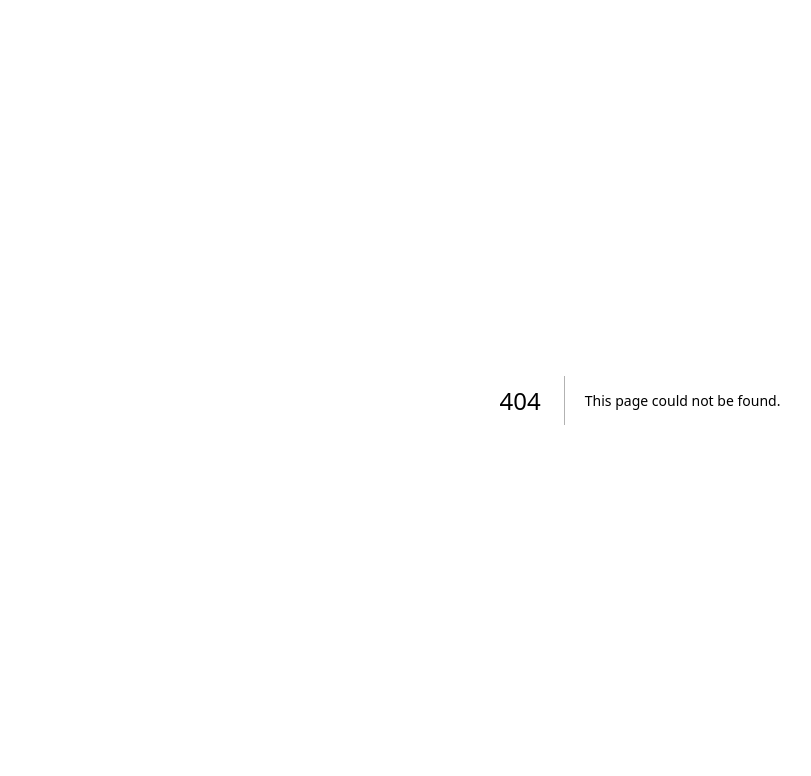
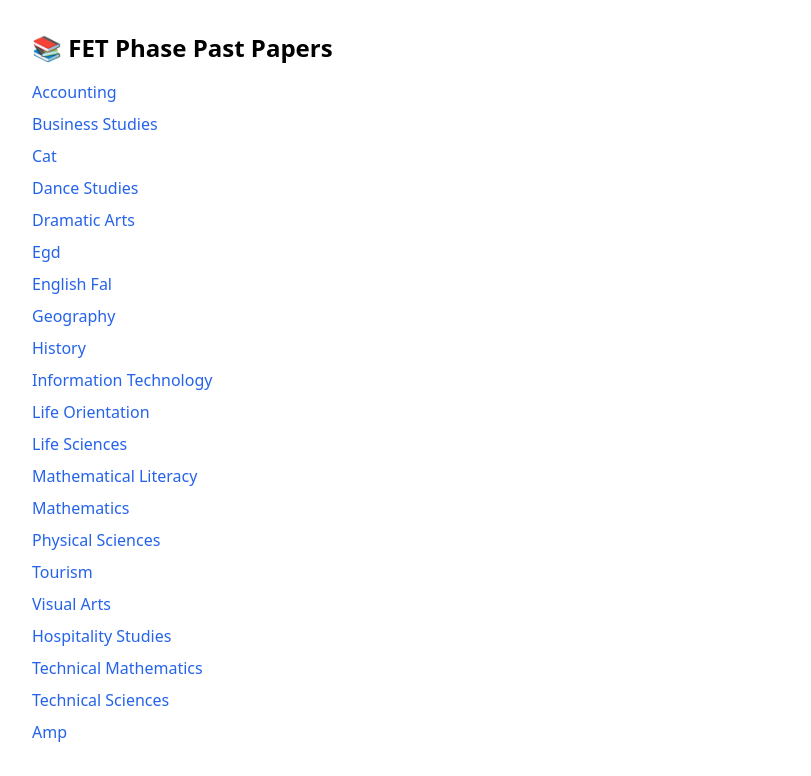
Before and after one commit to motlatsomaake999/AZANIA-LEARNING-HUB, a Next.js app: page /fet-phase in a window 1280 px wide. Before the commit this address had no page. Shown: the top 776 px of the page, without its empty margins (0-811 px from the left). Built offline with nearby package versions, Linux system fonts and the light colour scheme.

Commit message:
Add subject list and dynamic FET phase paper viewer

```diff
--- /dev/null
+++ b/src/pages/fet-phase.js
@@ -0,0 +1,44 @@
+import Link from "next/link";
+
+const subjects = [
+  "accounting",
+  "business-studies",
+  "cat",
+  "dance-studies",
+  "dramatic-arts",
+  "egd",
+  "english-fal",
+  "geography",
+  "history",
+  "information-technology",
+  "life-orientation",
+  "life-sciences",
+  "mathematical-literacy",
+  "mathematics",
+  "physical-sciences",
+  "tourism",
+  "visual-arts",
+  "hospitality-studies",
+  "technical-mathematics",
+  "technical-sciences",
+  "amp",
+];
+
+export default function FETPhase() {
+  return (
+    <div className="p-8">
+      <h1 className="text-2xl font-bold mb-4">📚 FET Phase Past Papers</h1>
+      <ul className="space-y-2">
+        {subjects.map((subject) => (
+          <li key={subject}>
+            <Link href={`/fet-phase/${subject}`}>
+              <span className="text-blue-600 hover:underline capitalize">
+                {subject.replace(/-/g, " ")}
+              </span>
+            </Link>
+          </li>
+        ))}
+      </ul>
+    </div>
+  );
+}
```
Also changed, not shown: src/pages/fet-phase/[subject].js (added).
